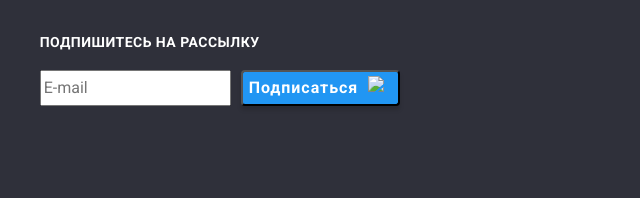
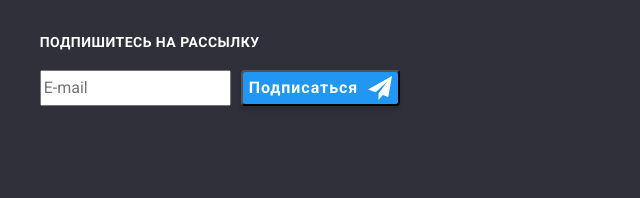
Before and after one commit to GosuSosed/goit-markup-hw-04, a plain HTML site: page portfolio.html in a window 1280 px wide. Shown: the part 1682-1880 px from the top of the page, 603-1243 px from the left. Drawn offline with Linux system fonts and the light colour scheme.

Commit message:
в портфолио в футере исправил иконку

```diff
--- a/portfolio.html
+++ b/portfolio.html
@@ -173,7 +173,10 @@
       <b class="action">Подпишитесь на рассылку</b>
       <form class="follow">
           <input class="enter" type="email" autocomplete="off" id="email-input" name="email" placeholder="E-mail" lang="en">
-          <button class="button-main-bot" type="submit">Подписаться<img class="envelope" src="./images/footer/send.svg" alt="иконка подписки"></button>
+          <button class="button-main-bot" type="submit">
+            Подписаться
+            <svg class="envelope"><use href="./images/sprite.svg#icon-send"></use></svg>
+          </button>
       </form>
      </div>
     </div>
```
